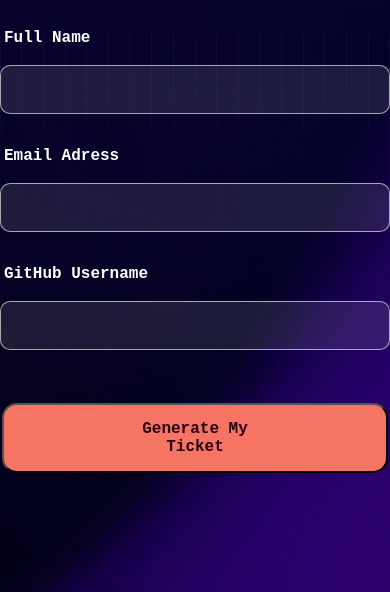
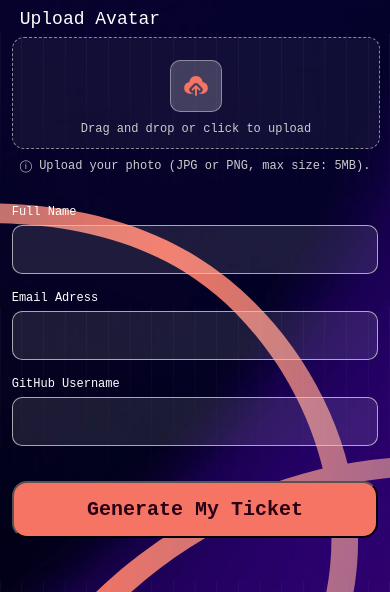
Before and after one commit to danbasco/GeradorTickets, a plain HTML site: page index.html in a window 390 px wide. Shown: the part 252-844 px from the top of the page. Drawn offline with Linux system fonts and the light colour scheme; a web font is replaced by a local one.

Commit message:
att: index.html, main.js

```diff
--- a/css/style.css
+++ b/css/style.css
@@ -1,4 +1,4 @@
-    /* Importando a fonte */
+/* Importando a fonte */
 
 
 @font-face {
@@ -8,7 +8,6 @@
     font-style: normal;
 
 }
-
 /* Corpo principal da página */
 
 body::before {
@@ -16,18 +15,19 @@ body::before {
     content: "";
     position: fixed;
     top: 0; left: 0; right: 0; bottom: 0;
-    background: url('../assets/images/pattern-lines.svg') center center no-repeat;
-    background-size: contain;
-    z-index: 0;
+    background-image:
+        url('../assets/images/pattern-lines.svg'),
+        url('../assets/images/pattern-squiggly-line-bottom-desktop.svg');
+    background-repeat: repeat, no-repeat;
+    background-position: center center, 0% 100%;
+    background-size: contain, auto;
+    z-index: -10;
     pointer-events: none;
     opacity: 1.0;
 
 }
 
 body {
-
-    position: relative;
-    z-index: 1;
 
     font-family: 'Inconsolata', monospace, Arial, sans-serif;
     color: #fff;
@@ -40,18 +40,51 @@ body {
     padding: 0;
     box-sizing: border-box;
 
-    text-align: center;
-
-
 }
 
-/* Background para mobile */
+/* Responsividade para mobile */
 @media (max-width: 600px) {
+
+    body::before {
+        background-image: url('../assets/images/pattern-squiggly-line-bottom-mobile-tablet.svg')0% 100%;
+    }
+
     body {
         background-image: url('../assets/images/background-mobile.png');
+        font-size: 15px;
+        padding: 0;
+    }
+    #ticketForm, .avatar-upload-container {
+        max-width: 98vw;
+        width: 100%;
+        padding-left: 3vw;
+        padding-right: 3vw;
+        box-sizing: border-box;
+    }
+    .mainLogo img {
+        height: 28px;
+    }
+    #ticketForm, .avatar-upload-container {
+        max-width: 98vw;
+        width: 100%;
+    }
+    #ticketForm label, .textTicket, #ticketForm input, #getTicket {
+        max-width: 98vw;
+        font-size: 15px;
+    }
+    .avatar-upload-box {
+        min-height: 80px;
+        padding: 10px 0 5px 0;
+    }
+    .avatar-preview {
+        width: 48px;
+        height: 48px;
+    }
+    #getTicket {
+        padding: 12px 0;
+        font-size: 16px;
     }
 }
-
 
 /* Logo */
 
@@ -70,29 +103,136 @@ body {
     width: auto;
 }
 
+/* Avatar */
+
+.upload-icon-container {
+    display: flex;
+    width: 100%;
+    height: 50px;
+    max-width: 50px;
+    background: rgb(255, 255, 255, 0.2);
+    border: 1px solid rgb(255, 255, 255, 0.4);
+    border-radius: 10px;
+    align-items: center;
+    justify-content: center;
+}
+.upload-icon-preview {
+    width: 100%;
+    max-width: 30px;
+    margin: 0 auto 0 auto;
+
+}
+
+.avatar-upload-container {
+    width: 100%;
+    max-width: 400px;
+    margin: 0 auto 2em auto;
+    display: flex;
+    flex-direction: column;
+    align-items: flex-start;
+}
+
+.avatar-label {
+    font-size: 1.2em;
+    font-weight:lighter;
+    margin-bottom: 8px;
+    margin-left: 8px;
+}
+
+.avatar-upload-box {
+    width: 100%;
+    min-height: 80px;
+    background: rgba(255,255,255,0.05);
+    border: 1px dashed rgb(170, 170, 170, 0.8);
+    border-radius: 12px;
+    display: flex;
+    flex-direction: column;
+    align-items: center;
+    justify-content: center;
+    padding: 20px 0 10px 0;
+    margin-bottom: 8px;
+    position: relative;
+    cursor: pointer;
+
+    transition: background-color 0.25s;
+}
+
+.avatar-upload-box:hover {
+    background-color: rgba(255,255,255,0.1);
+}
+
+.avatar-upload-box span {
+    color: #ccc;
+    font-size: 0.8em;
+    margin-top: 10px;
+}
+
+.avatar-preview {
+    width: 64px;
+    height: 64px;
+    border-radius: 18%;
+    object-fit: cover;
+    margin-bottom: 12px;
+    background: #222;
+    border: 1px solid rgb(205, 203, 203, 0.7);
+}
+
+.avatar-btns {
+    display: flex;
+    gap: 8px;
+    margin-bottom: 8px;
+}
+
+.avatar-btn {
+    background: rgb(69, 69, 69, 0.6);
+    color: #fff;
+    border: none;
+    border-radius: 4px;
+    padding: 4px 12px;
+    font-size: 0.95em;
+    cursor: pointer;
+    transition: background 0.2s;
+}
+.avatar-btn:hover {
+    background: rgb(246, 116, 100, 0.7);
+    color: #280016;
+}
+
+.avatar-hint {
+    color: #ccc;
+    font-size: 0.95em;
+    margin-left: 8px;
+}
+
+h1 {
+    text-align: center;
+}
 
 .textP {
     margin-bottom: 2em;
+    text-align: center;
 }
-
 
 
 /* Campos para preencher os dados */
 
 #ticketForm {
-    display: flex;
-    flex-direction: column;
-    align-items: center;
+    max-width: 400px;
+    width: 100%;
+    margin: 0 auto;
 }
 
+
 #ticketForm label {
-    display: block;
+
     text-align: left;
     width: 100%;
     max-width: 400px;
-    margin-left: 8px;
-    font-weight: bold;
+    font-weight: lighter;
+    font-size: 0.8em;
+
 }
+
 
 #ticketForm input {
 
@@ -107,34 +247,42 @@ body {
     color: #fff;
     font-size: 15px;
     margin-bottom: 15px;
-    margin-top: 0;
+    margin-top: 5px;
+
+    transition: background-color 0.25s;
 
 }
 
 #ticketForm input:hover{
-    background-color: rgba(255,255,255,0.2);
+    background-color: rgba(255,255,255,0.15);
     border-color: rgba(204,204,204,1);
 }
 
+
 /* Botão */
 
-
 #getTicket {
-
+    width: 100%;
+    max-width: 400px;
     background-color: #F67464;
     color: #280016;
-    padding: 15px 120px;
+    padding: 15px 0;
     text-align: center;
     text-decoration: none;
-    display: inline-block;
-    font-size: 16px;
-    margin: 20px 2px;
+    display: block;
+    font-size: 20px;
+    margin: 20px auto 0 auto;
     cursor: pointer;
     border-radius: 15px;
     font-family: Inconsolata, monospace, Arial, Helvetica, sans-serif;
     font-weight: bold;
+    margin-bottom: 100px;
 }
 
 #getTicket:hover {
     background-color: #FF8A8A;
 }
+
+span {
+    font-size: 12px;
+}
--- a/index.html
+++ b/index.html
@@ -2,23 +2,46 @@
 <html lang="en">
 <head>
     <link rel="stylesheet" href="css/style.css">
+    <link rel="icon" type="image/png" href="assets/images/favicon-32x32.png">
     <meta charset="UTF-8">
     <meta name="viewport" content="width=device-width, initial-scale=1.0">
-    <title>Gerador de Tickets</title>
+    <title>Coding Conf 2025</title>
 </head>
 
 <body>
 
     <div class="mainLogo">
-
         <img src="assets/images/logo-mark.svg" alt="Logo Coding Conf">
         <h3>Coding Conf</h3>
-
     </div>
 
     <h1>Your Journey to Coding Conf<br>2025 Starts Here!</h1>
     <p class="textP">Secure your spot at next year's biggest coding conference.</p>
 
+    <div class="avatar-upload-container">
+        <label class="avatar-label">Upload Avatar</label>
+
+        <div class="avatar-upload-box">
+            <div class="upload-icon-container">
+                <img id="uploadIcon" class="upload-icon-preview" src="assets/images/icon-upload.svg" alt="Upload Icon">
+            </div>
+            <span>Drag and drop or click to upload</span>
+        </div>
+
+        <!--
+
+        <div class="avatar-upload-box">
+            <img id="avatarPreview" class="avatar-preview" src="assets/images/image-avatar.jpg" alt="Avatar Preview">
+            <div class="avatar-btns">
+                <button type="button" id="removeAvatar" class="avatar-btn">Remove image</button>
+                <button type="button" id="changeAvatar" class="avatar-btn">Change image</button>
+            </div>
+            <input type="file" id="avatarInput" accept="image/png, image/jpeg" style="display:none;">
+        </div> -->
+        <div class="avatar-hint">
+            <span>&#9432; Upload your photo (JPG or PNG, max size: 5MB).</span>
+        </div>
+    </div>
 
     <form id="ticketForm">
 
--- a/js/main.js
+++ b/js/main.js
@@ -0,0 +1,56 @@
+/**  Salvando os Elementos da página HTML **/
+
+// Index.html
+
+const avatarInput = document.getElementById('avatarInput');
+const avatarPreview = document.getElementById('avatarPreview');
+const removeAvatar = document.getElementById('removeAvatar');
+const changeAvatar = document.getElementById('changeAvatar');
+
+	// Botão
+const sendButton = document.getElementById('getTicket');
+
+	// Campos dos dados
+const fullName = document.getElementById('fullName');
+const email = document.getElementById('email');
+const githubUsername = document.getElementById('githubUsername');
+
+
+// Ticket.html
+const avatarTicket = document.getElementById('avatarTicket');
+
+
+
+// Mudar Avatar
+changeAvatar.addEventListener('click', () => avatarInput.click());
+
+// Mudar Avatar
+changeAvatar.addEventListener('click', () => avatarInput.click());
+
+avatarInput.addEventListener('change', function() {
+	const file = this.files[0];
+	if (file && (file.type === 'image/png' || file.type === 'image/jpeg') && file.size <= 5 * 1024 * 1024) {
+		const reader = new FileReader();
+		reader.onload = function(e) {
+			avatarPreview.src = e.target.result;
+			if (typeof avatarTicket !== 'undefined' && avatarTicket) {
+				avatarTicket.src = e.target.result;
+			}
+		};
+		reader.readAsDataURL(file);
+	} else {
+		alert('Please select a JPG or PNG image up to 5MB.');
+	}
+});
+
+removeAvatar.addEventListener('click', function() {
+	avatarPreview.src = 'assets/images/image-avatar.jpg';
+	avatarInput.value = '';
+});
+
+
+// Enviar ticket e gerar
+
+sendButton.addEventListener('click', function() {
+	window.location.href = '../pages/ticket.html';
+});
```
Also changed, not shown: pages/ticket.html (+9 -0 lines).
